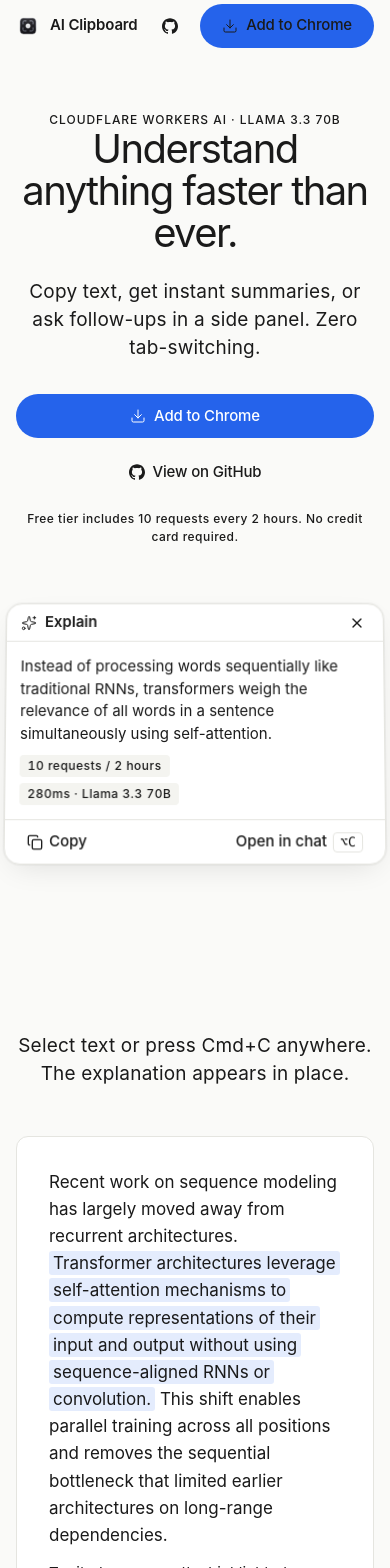
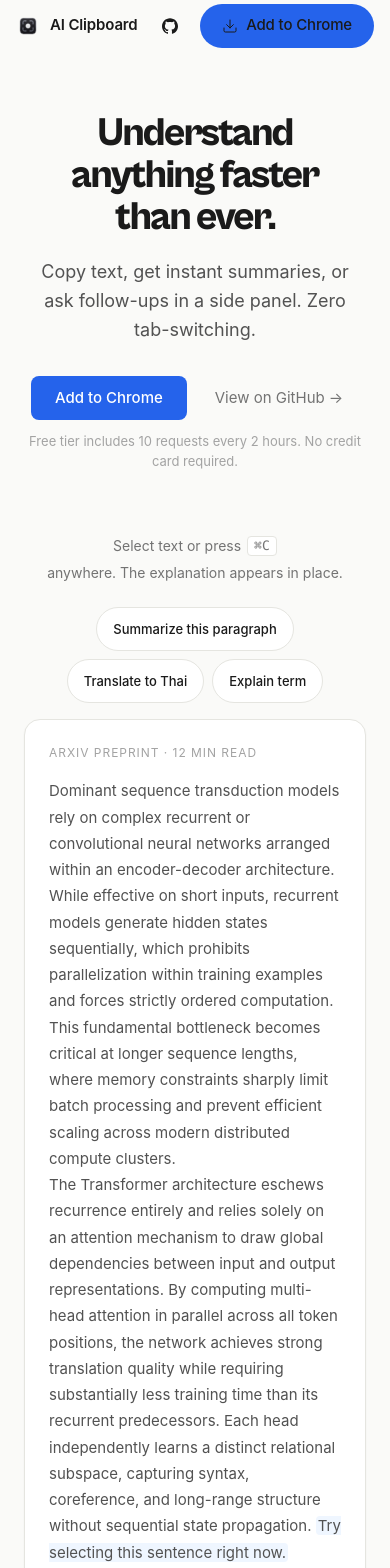
Before and after one commit to Long104/AI-Clipboard-extension, a Next.js app in the folder clipboard-web/: page / in a window 390 px wide. Shown: the top 1568 px of the page. Built offline with nearby package versions, Linux system fonts and the light colour scheme.

Commit message:
feat(landing): interactive article canvas + product-first live-demo hero

```diff
--- /dev/null
+++ b/clipboard-web/src/components/demo/article-canvas.tsx
@@ -0,0 +1,174 @@
+"use client";
+
+import * as React from "react";
+import { ARTICLE_EXCERPT, PROMPT_SENTENCE, PRESET_CHIPS } from "./demo-content";
+import type { UseDemoRun, DemoAction } from "./use-demo-run";
+
+export interface ArticleCanvasProps {
+  demo: UseDemoRun;
+  onAnchorRectChange: (rect: DOMRect | null) => void;
+}
+
+export function ArticleCanvas({ demo, onAnchorRectChange }: ArticleCanvasProps) {
+  const stageRef = React.useRef<HTMLDivElement>(null);
+  const [isClient, setIsClient] = React.useState(false);
+
+  const { state, setSelectedText, reset, run } = demo;
+
+  React.useEffect(() => {
+    setIsClient(true);
+  }, []);
+
+  // Selection detection for desktop (mouseup) and mobile (touchend), plus
+  // selectionchange so we catch drag-select and async mobile selection.
+  React.useEffect(() => {
+    if (!isClient) return;
+
+    const handleSelection = () => {
+      const sel = window.getSelection();
+      if (!sel) return;
+
+      const hasText = sel.toString().trim().length > 0;
+      const hasRange = sel.rangeCount > 0;
+
+      if (
+        hasText &&
+        hasRange &&
+        stageRef.current?.contains(sel.anchorNode)
+      ) {
+        setSelectedText(sel.toString());
+        onAnchorRectChange(sel.getRangeAt(0).getBoundingClientRect());
+        return;
+      }
+
+      // Selection cleared while we're showing the quick-action popover → reset.
+      if (sel.isCollapsed && state === "selected") {
+        reset();
+        onAnchorRectChange(null);
+      }
+    };
+
+    const onMouseUp = () => handleSelection();
+    const onTouchEnd = () => handleSelection();
+
+    document.addEventListener("mouseup", onMouseUp, { passive: true });
+    document.addEventListener("touchend", onTouchEnd, { passive: true });
+    document.addEventListener("selectionchange", handleSelection);
+
+    return () => {
+      document.removeEventListener("mouseup", onMouseUp);
+      document.removeEventListener("touchend", onTouchEnd);
+      document.removeEventListener("selectionchange", handleSelection);
+    };
+  }, [isClient, state, setSelectedText, reset, onAnchorRectChange]);
+
+  // Single-tap demo: select the target span, anchor the popover, run the action.
+  const handlePresetClick = (chip: (typeof PRESET_CHIPS)[number]) => {
+    const root = stageRef.current;
+    if (!root) return;
+
+    const targetId =
+      chip.id === "summarize"
+        ? "paragraph"
+        : chip.id === "translate"
+          ? "sentence"
+          : "term";
+    const target = root.querySelector<HTMLElement>(
+      `[data-demo-target="${targetId}"]`,
+    );
+    if (!target) return;
+
+    target.scrollIntoView({ block: "nearest", behavior: "smooth" });
+
+    const range = document.createRange();
+    range.selectNode(target);
+    const selection = window.getSelection();
+    selection?.removeAllRanges();
+    selection?.addRange(range);
+
+    setSelectedText(target.textContent ?? "");
+    onAnchorRectChange(range.getBoundingClientRect());
+    run(chip.id as DemoAction);
+  };
+
+  const isIdle = isClient && state === "idle";
+
+  // Paragraph 2 holds both demo targets: the term and the selectable sentence.
+  const para2 = ARTICLE_EXCERPT.paragraphs[1];
+  const [beforeTerm, afterTerm] = para2.split("multi-head attention");
+  const [between, afterSentence] = afterTerm.split(PROMPT_SENTENCE);
+
+  return (
+    <div>
+      {/* Preset chips row */}
+      <div className="flex flex-wrap gap-2 justify-center mb-4">
+        {PRESET_CHIPS.map((chip) => (
+          <button
+            key={chip.id}
+            type="button"
+            onClick={() => handlePresetClick(chip)}
+            className="min-h-[44px] px-4 rounded-full border border-hairline bg-white text-[13px] font-medium text-ink hover:bg-subtle hover:border-hairline-strong transition-colors"
+          >
+            {chip.label}
+          </button>
+        ))}
+      </div>
+
+      {/* Editorial paper sheet */}
+      <div
+        ref={stageRef}
+        role="region"
+        aria-label="Interactive demo — select text to try AI actions"
+        className="max-w-[880px] mx-auto bg-white border border-hairline rounded-xl p-6 sm:p-8 shadow-sm"
+      >
+        <div className="text-[12px] text-ink-ash font-sans tracking-[0.08em] uppercase mb-4">
+          {ARTICLE_EXCERPT.byline}
+        </div>
+
+        {ARTICLE_EXCERPT.paragraphs.map((para, idx) => {
+          if (idx === 1) {
+            return (
+              <p
+                key={idx}
+                data-demo-target="paragraph"
+                className="text-[15px] sm:text-base leading-[1.75] text-ink-body font-sans select-text cursor-text"
+              >
+                {beforeTerm}
+                <span data-demo-target="term" className="relative">
+                  multi-head attention
+                </span>
+                {between}
+                <span data-demo-target="sentence" className="relative">
+                  {isIdle && (
+                    <>
+                      <span className="hidden sm:flex absolute -top-7 left-0 bg-primary text-white text-[11px] font-medium px-2 h-5 rounded-full items-center animate-pulse">
+                        Select any text
+                      </span>
+                      <span
+                        aria-hidden
+                        className="hidden sm:block absolute -top-2 left-4 w-0 h-0 border-l-[6px] border-r-[6px] border-t-[6px] border-l-transparent border-r-transparent border-t-primary"
+                      />
+                    </>
+                  )}
+                  <span className="bg-[var(--primary-surface)] rounded-[4px] px-0.5">
+                    {PROMPT_SENTENCE}
+                  </span>
+                </span>
+                {afterSentence}
+              </p>
+            );
+          }
+
+          return (
+            <p
+              key={idx}
+              className="text-[15px] sm:text-base leading-[1.75] text-ink-body font-sans select-text cursor-text"
+            >
+              {para}
+            </p>
+          );
+        })}
+      </div>
+    </div>
+  );
+}
--- a/clipboard-web/src/components/hero.tsx
+++ b/clipboard-web/src/components/hero.tsx
@@ -1,93 +1,71 @@
 "use client";
 
-import { motion } from "framer-motion";
-import { Download } from "lucide-react";
+import * as React from "react";
+import { useDemoRun } from "@/components/demo/use-demo-run";
+import { ArticleCanvas } from "@/components/demo/article-canvas";
+import { SelectionPopover } from "@/components/demo/selection-popover";
+import { Keycap } from "@/components/keycap";
 import { STORE_URL, GITHUB_URL } from "@/lib/constants";
-import { HeroMockup } from "@/components/hero-mockup";
-
-const reveal = { duration: 0.3, ease: [0.16, 1, 0.3, 1] } as const;
 
 export function Hero() {
+  const demo = useDemoRun();
+  const [anchorRect, setAnchorRect] = React.useState<DOMRect | null>(null);
+
   return (
-    <section className="relative pt-28 sm:pt-36 pb-16 sm:pb-24 overflow-x-clip">
-      <div className="mx-auto max-w-[980px] px-4 sm:px-6 text-center">
-        <motion.div
-          initial={{ opacity: 0, y: 16 }}
-          animate={{ opacity: 1, y: 0 }}
-          transition={{ ...reveal, delay: 0 }}
-          className="text-xs font-medium uppercase tracking-[0.08em] text-mute"
-        >
-          Cloudflare Workers AI · Llama 3.3 70B
-        </motion.div>
+    <section className="pt-28 sm:pt-32 pb-24 sm:pb-32">
+      <div className="mx-auto max-w-[880px] px-6">
+        <h1 className="font-display font-extrabold tracking-[-0.04em] leading-[1.05] text-[clamp(2.5rem,7vw,3.75rem)] text-ink text-balance max-w-[720px] mx-auto text-center">
+          Understand anything faster than ever.
+        </h1>
 
-        <motion.h1
-          initial={{ opacity: 0, y: 16 }}
-          animate={{ opacity: 1, y: 0 }}
-          transition={{ ...reveal, delay: 0.06 }}
-          className="text-[40px] md:text-[56px] lg:text-[72px] font-normal leading-[1.05] tracking-[-0.04em] text-ink max-w-[720px] mx-auto"
-        >
-          Understand anything faster than ever.
-        </motion.h1>
-
-        <motion.p
-          initial={{ opacity: 0, y: 16 }}
-          animate={{ opacity: 1, y: 0 }}
-          transition={{ ...reveal, delay: 0.12 }}
-          className="mt-6 text-[19px] md:text-[21px] leading-[1.47] tracking-[0.01em] text-mute max-w-[580px] mx-auto"
-        >
+        <p className="text-[1.125rem] sm:text-[1.25rem] leading-[1.6] text-ink-body max-w-xl mx-auto text-center mt-5">
           Copy text, get instant summaries, or ask follow-ups in a side panel.
           Zero tab-switching.
-        </motion.p>
+        </p>
 
-        <motion.div
-          initial={{ opacity: 0, y: 16 }}
-          animate={{ opacity: 1, y: 0 }}
-          transition={{ ...reveal, delay: 0.18 }}
-          className="mt-8 flex flex-col sm:flex-row items-center justify-center gap-3"
-        >
+        <div className="mt-8 flex flex-wrap items-center justify-center gap-3">
           <a
             href={STORE_URL}
-            className="h-11 px-[22px] w-full sm:w-auto bg-primary hover:bg-primary-hover active:bg-primary-pressed hover:scale-[1.02] active:scale-[0.98] transition-transform duration-150 ease-out text-primary-fg text-[15px] font-medium tracking-[-0.01em] rounded-full flex items-center justify-center gap-2"
+            className="inline-flex items-center justify-center min-h-[44px] px-6 rounded-md bg-primary hover:bg-primary-hover text-white text-[15px] font-medium transition-colors"
           >
-            <Download className="h-4 w-4 stroke-[1.5]" />
             Add to Chrome
           </a>
           <a
             href={GITHUB_URL}
             target="_blank"
             rel="noopener noreferrer"
-            className="h-11 px-[22px] w-full sm:w-auto hover:bg-surface-elevated active:scale-[0.98] transition-transform duration-150 ease-out text-ink text-[15px] font-medium tracking-[-0.01em] rounded-full flex items-center justify-center gap-2"
+            className="min-h-[44px] px-4 inline-flex items-center gap-1 text-[15px] text-ink-mute hover:text-ink transition-colors"
           >
-            <svg
-              role="img"
-              viewBox="0 0 24 24"
-              aria-hidden="true"
-              className="h-4 w-4"
-              fill="currentColor"
-            >
-              <path d="M12 .297c-6.63 0-12 5.373-12 12 0 5.303 3.438 9.8 8.205 11.385.6.113.82-.258.82-.577 0-.285-.01-1.04-.015-2.04-3.338.724-4.042-1.61-4.042-1.61C4.422 18.07 3.633 17.7 3.633 17.7c-1.087-.744.084-.729.084-.729 1.205.084 1.838 1.236 1.838 1.236 1.07 1.835 2.809 1.305 3.495.998.108-.776.417-1.305.76-1.605-2.665-.3-5.466-1.332-5.466-5.93 0-1.31.465-2.38 1.235-3.22-.135-.303-.54-1.523.105-3.176 0 0 1.005-.322 3.3 1.23.96-.267 1.98-.399 3-.405 1.02.006 2.04.138 3 .405 2.28-1.552 3.285-1.23 3.285-1.23.645 1.653.24 2.873.12 3.176.765.84 1.23 1.91 1.23 3.22 0 4.61-2.805 5.625-5.475 5.92.42.36.81 1.096.81 2.22 0 1.606-.015 2.896-.015 3.286 0 .315.21.69.825.57C20.565 22.092 24 17.592 24 12.297c0-6.627-5.373-12-12-12" />
-            </svg>
-            View on GitHub
+            View on GitHub<span aria-hidden>→</span>
           </a>
-        </motion.div>
+        </div>
 
-        <motion.p
-          initial={{ opacity: 0 }}
-          animate={{ opacity: 1 }}
-          transition={{ ...reveal, delay: 0.24 }}
-          className="mt-4 text-[12px] font-medium tracking-[0.04em] text-mute"
-        >
+        <p className="text-center text-[13px] text-ink-ash mt-3">
           Free tier includes 10 requests every 2 hours. No credit card required.
-        </motion.p>
+        </p>
+
+        <div className="mt-16 sm:mt-20 flex items-center justify-center gap-1.5 flex-wrap text-[14px] text-ink-mute">
+          Select text or press
+          <Keycap>⌘C</Keycap>
+          anywhere. The explanation appears in place.
+        </div>
+
+        <div className="mt-6">
+          <ArticleCanvas demo={demo} onAnchorRectChange={setAnchorRect} />
+        </div>
+
+        <SelectionPopover
+          state={demo.state}
+          streamedText={demo.streamedText}
+          activeAction={demo.activeAction}
+          anchorRect={anchorRect}
+          onAction={demo.run}
+          onDismiss={() => {
+            demo.reset();
+            setAnchorRect(null);
+          }}
+        />
       </div>
-
-      <motion.div
-        initial={{ opacity: 0, y: 16 }}
-        animate={{ opacity: 1, y: 0 }}
-        transition={{ ...reveal, delay: 0.24 }}
-      >
-        <HeroMockup />
-      </motion.div>
     </section>
   );
 }
```
Also changed, not shown: clipboard-web/src/components/demo/selection-popover.tsx (+4 -4 lines).
